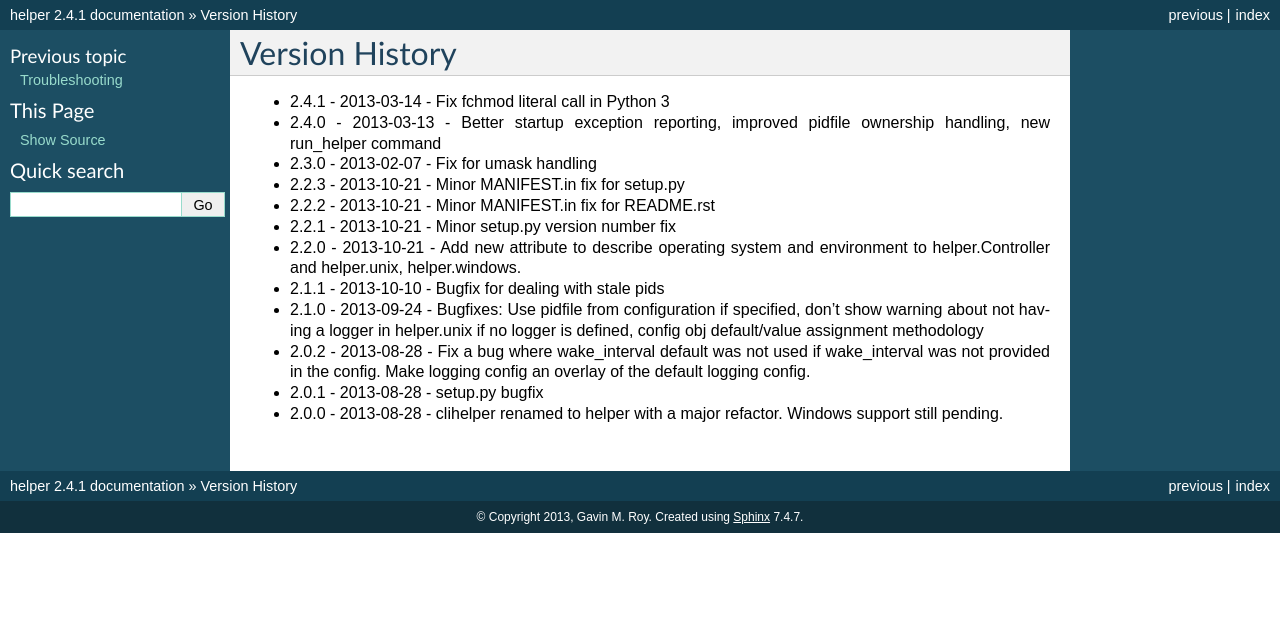
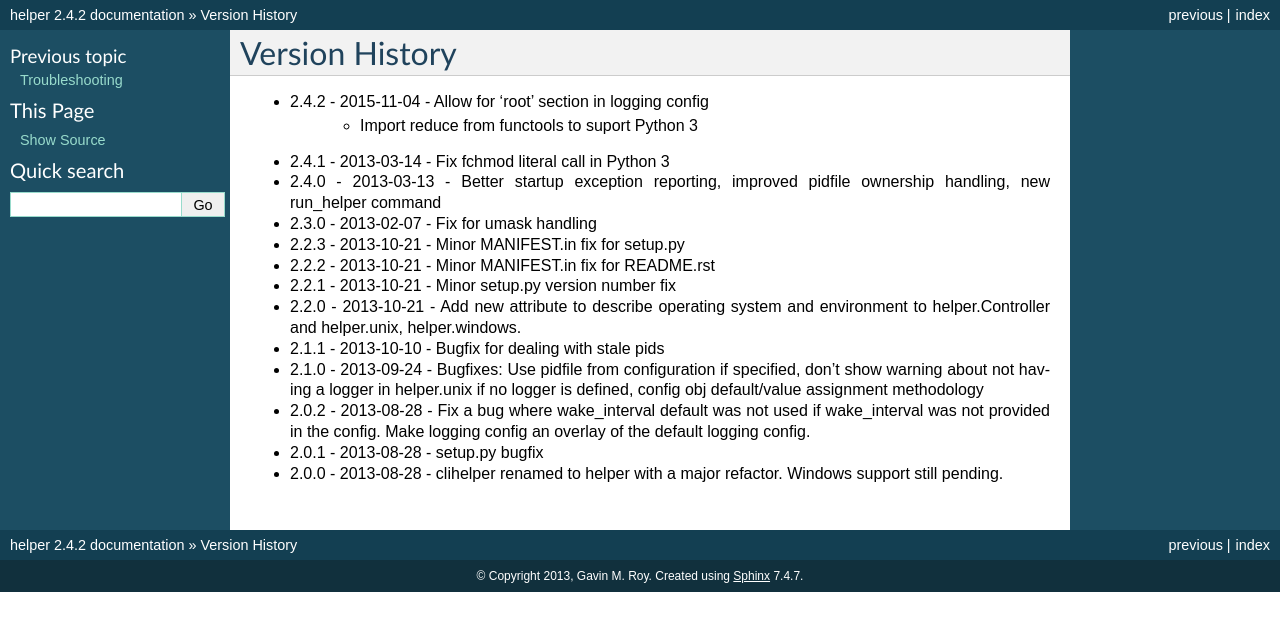
Before and after one commit to gmr/helper, a Sphinx documentation site: the page built from docs/history.rst, in a window 1280 px wide. Shown: the top 631 px of the page. Built offline with Sphinx 7.4.7, drawn with Linux system fonts in a browser that asks for light colours.

Commit message:
Metadata bumps for 2.4.2.

```diff
--- a/README.rst
+++ b/README.rst
@@ -33,7 +33,8 @@ package.
 
 History
 -------
-- 2.4.2 - Import reduce from functools to suport Python 3
+- 2.4.2 - 2015-11-04 - Allow for 'root' section in logging config
+        - Import reduce from functools to suport Python 3
 - 2.4.1 - 2013-03-14 - Fix fchmod literal call in Python 3
 - 2.4.0 - Better startup exception reporting, improved pidfile ownership
           handling, new run_helper command
--- a/docs/history.rst
+++ b/docs/history.rst
@@ -1,5 +1,7 @@
 Version History
 ===============
+- 2.4.2 - 2015-11-04 - Allow for 'root' section in logging config
+        - Import reduce from functools to suport Python 3
 - 2.4.1 - 2013-03-14 - Fix fchmod literal call in Python 3
 - 2.4.0 - 2013-03-13 - Better startup exception reporting, improved pidfile ownership handling, new run_helper command
 - 2.3.0 - 2013-02-07 - Fix for umask handling
--- a/helper/__init__.py
+++ b/helper/__init__.py
@@ -129,7 +129,7 @@
 $I:.:+I=................ .......... ........................................=:
  :8=+.,?$:.......................................  .... .............    ..,,= .
 """
-__version__ = '2.4.1'
+__version__ = '2.4.2'
 version = __version__
 
 # Add NullHandler to prevent logging warnings
--- a/setup.py
+++ b/setup.py
@@ -15,7 +15,7 @@ if float('%s.%s' % (major, minor)) < 2.7:
     tests_require.append('unittest2')
 
 setup(name='helper',
-      version='2.4.1',
+      version='2.4.2',
       classifiers=[
           'Development Status :: 5 - Production/Stable',
           'Environment :: Console',
```
